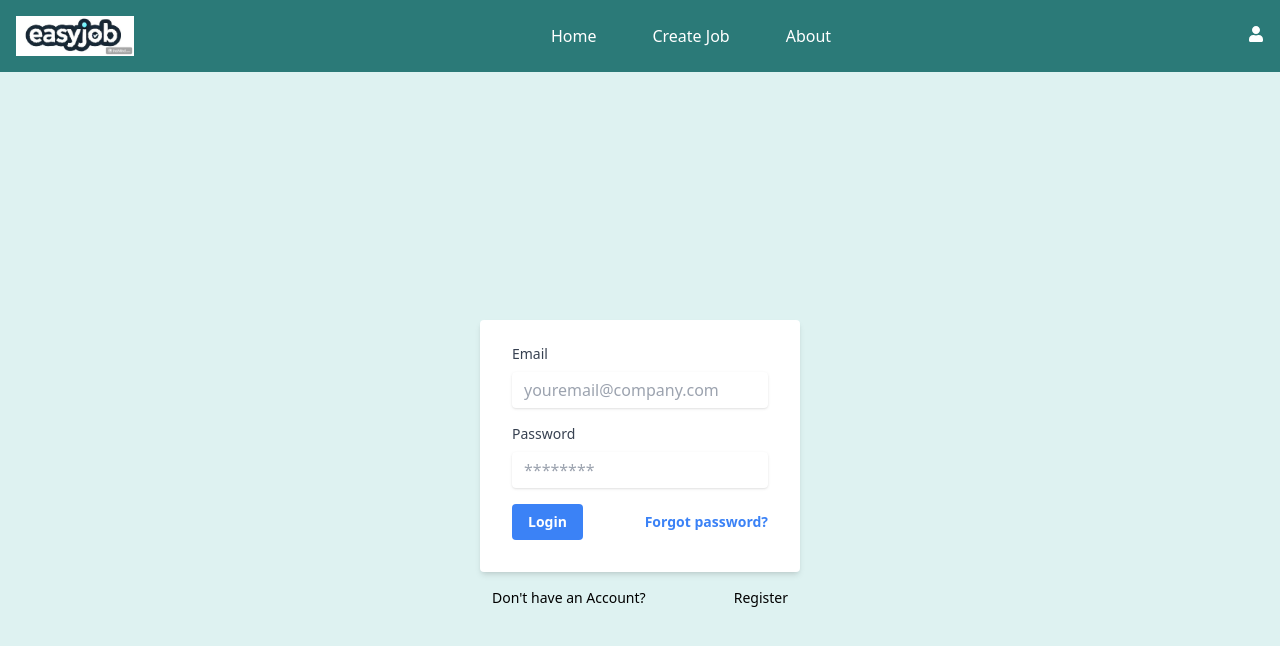
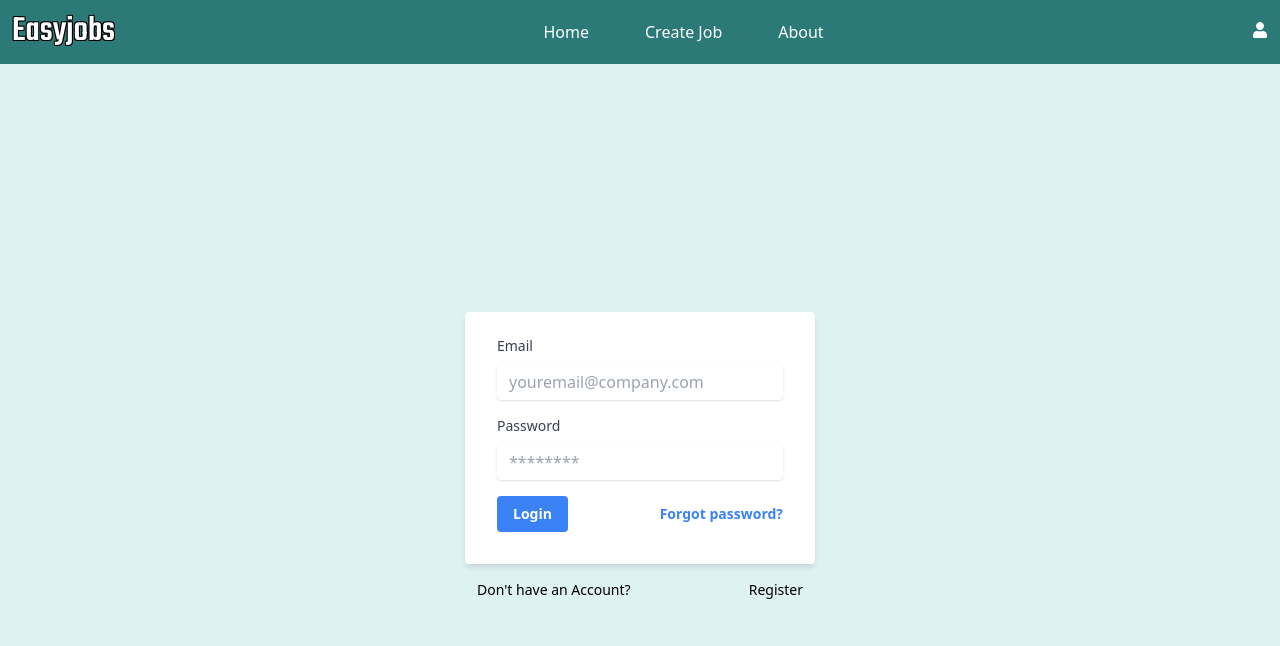
Before and after one commit to Gaxecnotba/Easy-job-frontend, a React (Create React App) app in the folder easyjob/: page /login in a window 1280 px wide. Shown: the top 646 px of the page. Built offline with nearby package versions, Linux system fonts and the light colour scheme; no server answers; sample sign-in values are in the browser's storage.

Commit message:
fixed logout in dropdownmenu

```diff
--- a/easyjob/package.json
+++ b/easyjob/package.json
@@ -40,6 +40,6 @@
     ]
   },
   "devDependencies": {
-    "tailwindcss": "^3.4.7"
+    "tailwindcss": "^3.4.9"
   }
 }
--- a/easyjob/public/index.html
+++ b/easyjob/public/index.html
@@ -1,11 +1,16 @@
 <!DOCTYPE html>
 <html lang="en">
-
   <head>
     <meta charset="utf-8" />
     <meta name="viewport" content="width=device-width, initial-scale=1" />
 
     <title>React App</title>
+    <link rel="preconnect" href="https://fonts.googleapis.com" />
+    <link rel="preconnect" href="https://fonts.gstatic.com" crossorigin />
+    <link
+      href="https://fonts.googleapis.com/css2?family=Teko:wght@300..700&display=swap"
+      rel="stylesheet"
+    />
   </head>
 
   <body>
@@ -22,5 +27,4 @@
       To create a production bundle, use `npm run build` or `yarn build`.
     -->
   </body>
-
 </html>
--- a/easyjob/src/App.jsx
+++ b/easyjob/src/App.jsx
@@ -9,8 +9,8 @@ import { ProtectedRoute } from "./components/ProtectedRoute";
 export default function App() {
   return (
     <div>
-      <Navbar />
       <AuthProvider>
+        <Navbar />
         <Routes>
           <Route
             path="/"
--- a/easyjob/src/components/Home.jsx
+++ b/easyjob/src/components/Home.jsx
@@ -1,11 +1,7 @@
 import { useAuth } from "../context/authContext";
 
 export function Home() {
-  const { user, logout, loading } = useAuth();
-
-  const handleLogout = async () => {
-    await logout();
-  };
+  const { user, loading } = useAuth();
 
   if (loading) return <h1>Loading...</h1>;
 
@@ -13,7 +9,6 @@ export function Home() {
     <div>
       Home
       <h1>Welcome {user.email}</h1>
-      <button onClick={handleLogout}>logout</button>
     </div>
   );
 }
--- a/easyjob/src/components/Login.jsx
+++ b/easyjob/src/components/Login.jsx
@@ -38,8 +38,8 @@ export function Login() {
   };
 
   return (
-    <div className="flex items-center justify-center h-screen">
-      <div className="w-full max-w-xs">
+    <div className="flex w-full h-screen items-center justify-center">
+      <div className="w-[350px]">
         {error && <Alert message={error} />}
 
         <form
--- a/easyjob/src/components/Navbar.jsx
+++ b/easyjob/src/components/Navbar.jsx
@@ -1,22 +1,36 @@
 import { FaUser } from "react-icons/fa";
 import { useState } from "react";
-import logo from "../assets/logo.jpg";
+
+import { useAuth } from "../context/authContext";
+import { Link } from "react-router-dom";
+
 export default function Navbar() {
+  const { user, logout } = useAuth();
+
   const [isDropdownOpen, setIsDropdownOpen] = useState(false);
 
   const toggleDropdown = () => {
     setIsDropdownOpen(!isDropdownOpen);
   };
+
+  const handleLogout = () => {
+    try {
+      logout();
+    } catch (error) {
+      console.error("Error logging out:", error);
+    }
+  };
+
   return (
-    <nav className="bg-navarbar">
-      <div className="max-w-screen-xl flex flex-wrap items-center justify-between mx-auto p-4">
+    <nav className="bg-navbar">
+      <div className="max-w-screen-xl text-white flex flex-wrap items-center justify-between mx-auto p-3">
         <div className="flex justify-between">
-          <a href="/" className="textcolor">
-            <img src={logo} alt="logo" className="h-10" />
+          <a href="/" className="teko-text text-4xl custom-text-border">
+            <h1>Easyjobs</h1>
           </a>
         </div>
         <div className="flex items-center space-x-4 gap-10">
-          <a href="/" className="flex items-center space-x-4 gap-10 textcolor">
+          <a href="/" className="flex items-center space-x-4 gap-10">
             Home
           </a>
           <a href="/#" className="textcolor">
@@ -26,21 +40,43 @@ export default function Navbar() {
             About
           </a>
         </div>
-        <div className="z-10 hiddendivide-y divide-gray-100" id="Dropdownmenu">
+        {user ? (
+          <div
+            className="z-10 hiddendivide-y divide-gray-100"
+            id="Dropdownmenu"
+          >
             <button className="textcolor" onClick={toggleDropdown}>
               <FaUser />
             </button>
             {isDropdownOpen && (
-            <div className="absolute mt-1 p-2 w-auto bg-navarbar border bordercolor rounded shadow-lg z-10">
-              <ul className="">
-                <li className="textcolor cursor-pointer">Email</li>
-                <li className="textcolor cursor-pointer">Profile</li>
-                <li className="textcolor cursor-pointer">Applied Jobs</li>
-                <li className="textcolor cursor-pointer">Sign out</li>
+              <div className="bg-bgmain absolute mt-3 p-3 w-[200px] h-[130px] border rounded shadow-xl">
+                <ul className="text-darkgray text-sm">
+                  {user ? (
+                    <li className="mb-1 font-bold">{user.email}</li>
+                  ) : (
+                    <></>
+                  )}
+
+                  <li className="mb-1">Profile</li>
+                  <li className="mb-1">Applied Jobs</li>
+                  <div className="p-2 text-center text-navbar font-bold hover:text-green-400">
+                    {user ? (
+                      <li>
+                        <button onClick={handleLogout}>Logout</button>
+                      </li>
+                    ) : (
+                      <li>
+                        <Link to={"/login"}></Link>
+                      </li>
+                    )}
+                  </div>
                 </ul>
               </div>
             )}
           </div>
+        ) : (
+          <></>
+        )}
       </div>
     </nav>
   );
--- a/easyjob/src/components/Register.jsx
+++ b/easyjob/src/components/Register.jsx
@@ -19,7 +19,8 @@ export function Register() {
     e.preventDefault();
     setError("");
     try {
-      await signup(user.email, user.password);
+      const response = await signup(user.email, user.password);
+      console.log(response);
       navigate("/");
     } catch (error) {
       setError(error.message);
@@ -28,7 +29,7 @@ export function Register() {
 
   return (
     <div className="flex items-center justify-center h-screen">
-      <div className="w-full max-w-xs">
+      <div className="w-[350px]">
         {error && <Alert message={error} />}
 
         <form
--- a/easyjob/src/index.css
+++ b/easyjob/src/index.css
@@ -1,14 +1,28 @@
 @tailwind base;
 @tailwind components;
 @tailwind utilities;
+
+@layer base {
+  li {
+    @apply cursor-pointer;
+  }
+  body {
+    @apply w-full h-full;
+  }
+}
 
 body {
   background-color: #def2f1;
 }
 
-.textcolor {
-  color: white;
+.teko-text {
+  font-family: "Teko", sans-serif;
+  font-optical-sizing: auto;
+  font-weight: 500;
+  font-style: normal;
 }
-div .bordercolor {
-  border-color: #2c3e50;
+
+.custom-text-border {
+  text-shadow: 1px 1px 0 #000, /* Shadow in black */ -1px -1px 0 #000,
+    1px -1px 0 #000, -1px 1px 0 #000;
 }
--- a/easyjob/tailwind.config.js
+++ b/easyjob/tailwind.config.js
@@ -2,8 +2,9 @@
 module.exports = {
   content: ["./src/**/*.{js,jsx,ts,tsx}"],
   theme: {
+    extend: {
       colors: {
-      navarbar: "#2B7A78",
+        navbar: "#2B7A78",
         alert: "#FCE7F3",
         alert_border: "#f87171",
         alert_text: "#b91c1c",
@@ -11,9 +12,10 @@ module.exports = {
         gray700: "#374151",
         blue500: "#3b82f6",
         blue700: "#1d4ed8",
+        bgmain: "#def2f1",
+        darkgray: "#17252A",
       },
-
-    extend: {},
+    },
   },
   plugins: [],
 };
```
Also changed, not shown: easyjob/src/assets/logo.jpg (deleted), 1 other file (tests, documents, lock files or other folders). Lines whose indentation alone changed are shown as unchanged.
